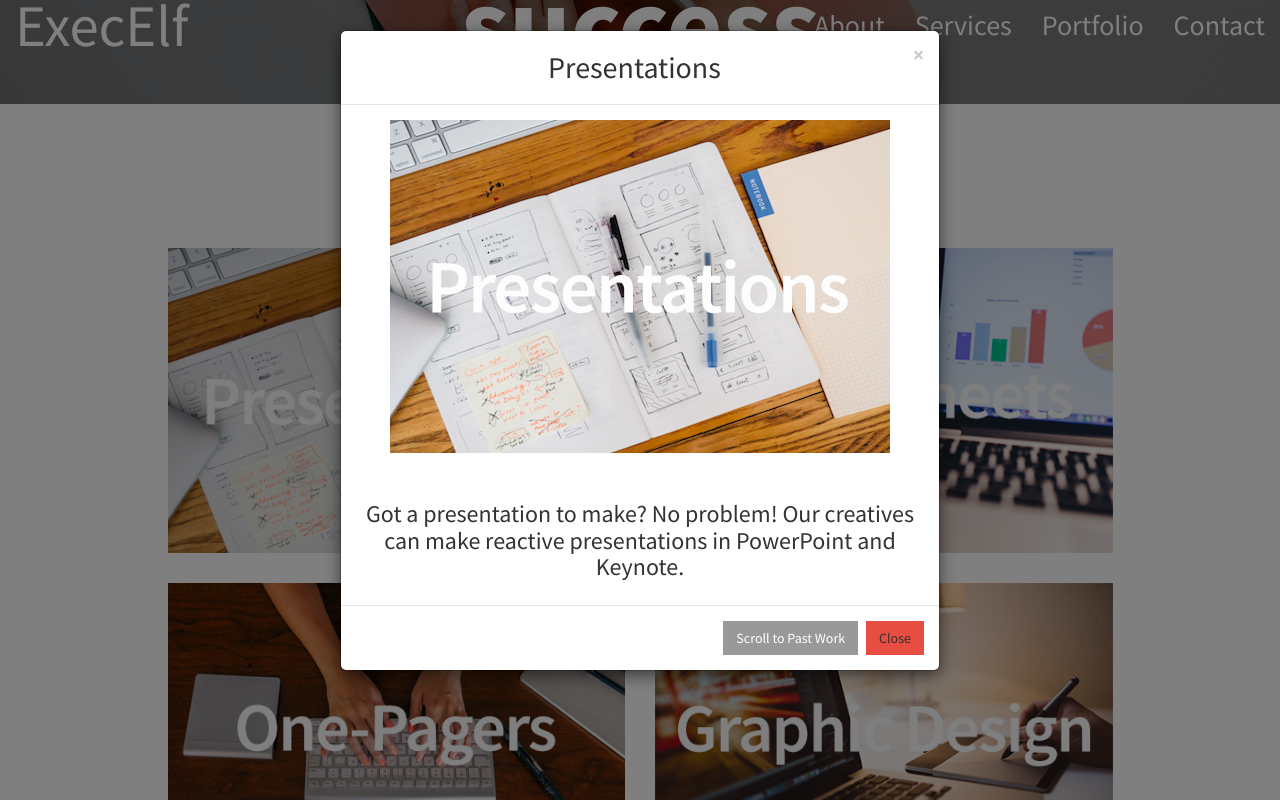
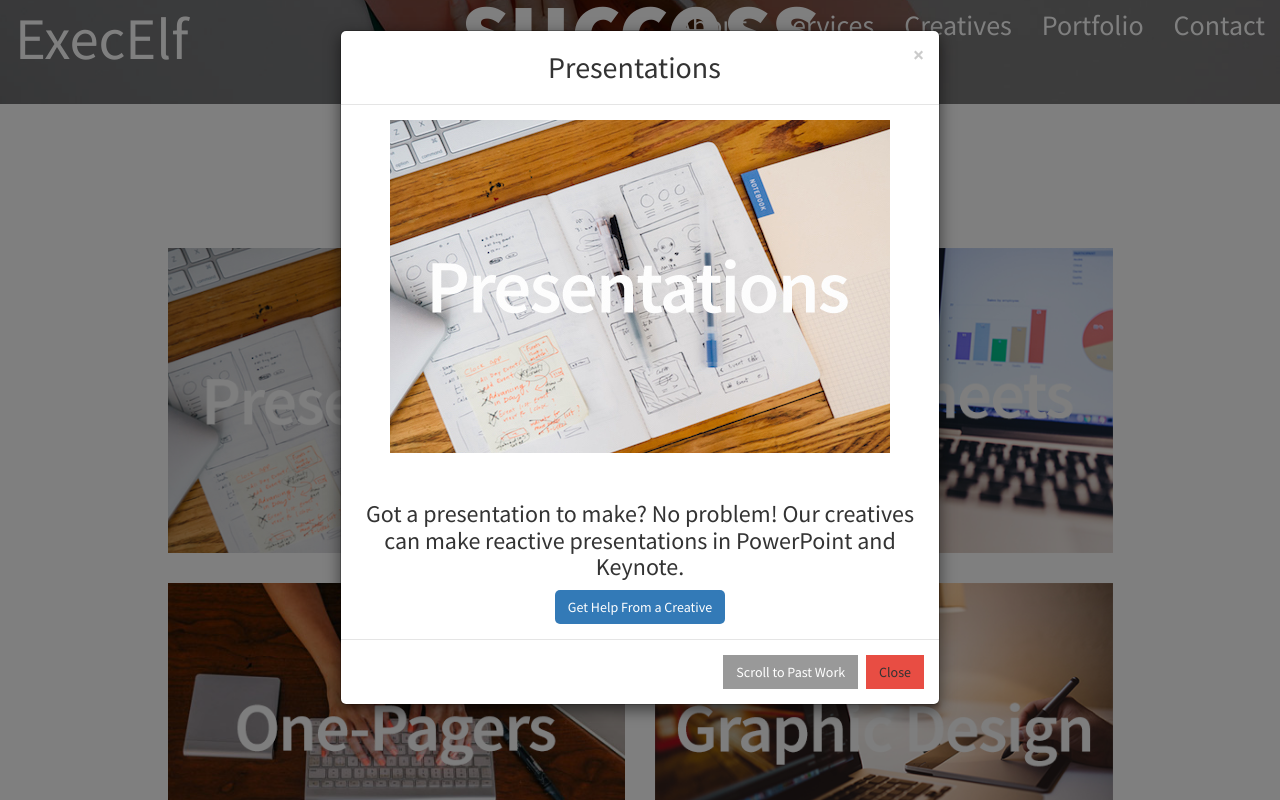
Before and after one commit to justinfriedman/execelf, a plain HTML site: page index.html in a window 1280 px wide. Both pictures are taken after a click on the link 396 px from the left and 2320 px from the top of the page. Shown: the part 1920-2720 px from the top of the page. Drawn offline with Linux system fonts and the light colour scheme.

Commit message:
buttons for subject modals

```diff
--- a/css/stylish-portfolio.css
+++ b/css/stylish-portfolio.css
@@ -41,6 +41,21 @@ body {
     color: #fff;
     background-color: rgba(0,0,0,0.4);
 }
+
+.btn-blue {
+  border-radius: 5px;
+  color: #fff;
+  background-color: rgba(51,122,183, 1);
+
+}
+
+.btn-blue:hover,
+.btn-blue:focus,
+.btn-blue:active {
+    color: #fff;
+    background-color: rgba(51,122,183, 0.7);
+}
+
 
 .btn-dark:hover,
 .btn-dark:focus,
@@ -260,6 +275,10 @@ font-size: 3em;
 
 }
 
+.navbar-header {
+  padding-top: 1%;
+}
+
 .navbar-default .navbar-nav > li > a{
 
     color: white;
--- a/index.html
+++ b/index.html
@@ -53,10 +53,13 @@
                       <a class="page-scroll" href="#services">Services</a>
                   </li>
                   <li>
-                      <a class="page-scroll" href="#portfolio">Portfolio</a>
+                      <a class="page-scroll" href="creatives.html">Creatives</a>
                   </li>
                   <li>
-                      <a class="page-scroll" href="#contact">Contact</a>
+                      <a class="page-scroll" href="portfolio.html">Portfolio</a>
+                  </li>
+                  <li>
+                      <a class="page-scroll" href="contact.html">Contact</a>
                   </li>
               </ul>
           </div>
@@ -200,6 +203,7 @@
                       <div class="modal-body">
                         <img class="img-modal img-responsive" src="img/port1.jpg">
                         <h3>Got a presentation to make? No problem! Our creatives can make reactive presentations in PowerPoint and Keynote.</h3>
+                        <a href="#" class="btn btn-blue">Get Help From a Creative</a>
                       </div>
                       <div class="modal-footer">
                         <a href="#examples" class="btn btn-dark">Scroll to Past Work</a>
@@ -231,6 +235,7 @@
                       <div class="modal-body">
                         <img class="img-modal img-responsive" src="img/port2.jpg">
                         <h3>Got a stack of data that needs to be made beautiful? No problem! Our creatives can make complex yet elegant sheets in Excel and Google Sheets.</h3>
+                          <a href="#" class="btn btn-blue">Get Help From a Creative</a>
                       </div>
                       <div class="modal-footer">
                         <a href="#examples" class="btn btn-dark">Scroll to Past Work</a>
@@ -260,6 +265,7 @@
                       <div class="modal-body">
                         <img class="img-modal img-responsive" src="img/port3.jpg">
                         <h3>Need some eye catching One-Pagers to pass around on pitch day? No problem! Our creatives can make standout One-Pagers in no time.</h3>
+                        <a href="#" class="btn btn-blue">Get Help From a Creative</a>
                       </div>
                       <div class="modal-footer">
                         <a href="#examples" class="btn btn-dark">Scroll to Past Work</a>
@@ -289,6 +295,7 @@
                       <div class="modal-body">
                         <img class="img-modal img-responsive" src="img/port3.jpg">
                         <h3>Need some graphics worth two thousand words? No problem! Our creatives can design custom graphics in Photoshop, Illistrator and more.</h3>
+                        <a href="#" class="btn btn-blue">Get Help From a Creative</a>
                       </div>
                       <div class="modal-footer">
                         <a href="#examples" class="btn btn-dark">Scroll to Past Work</a>
```
